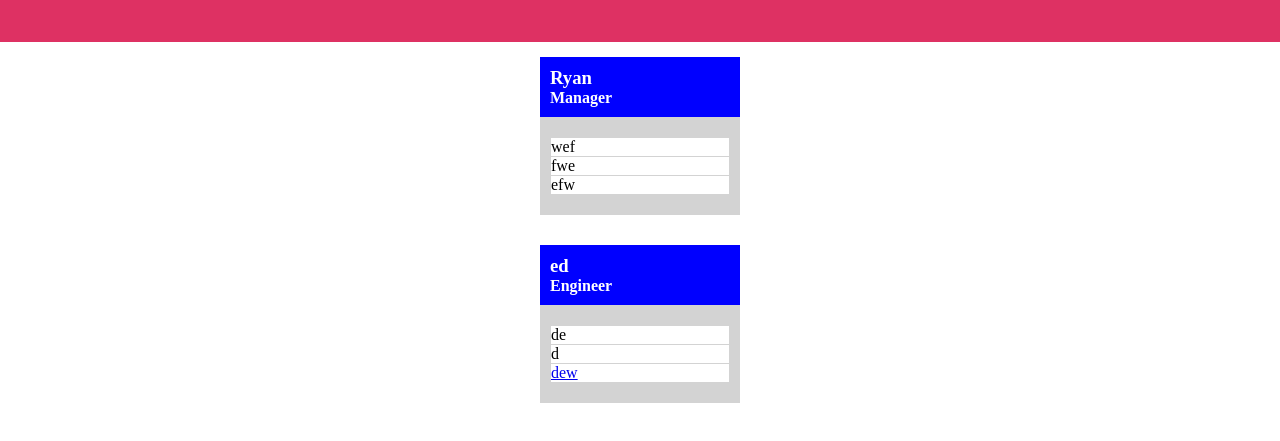
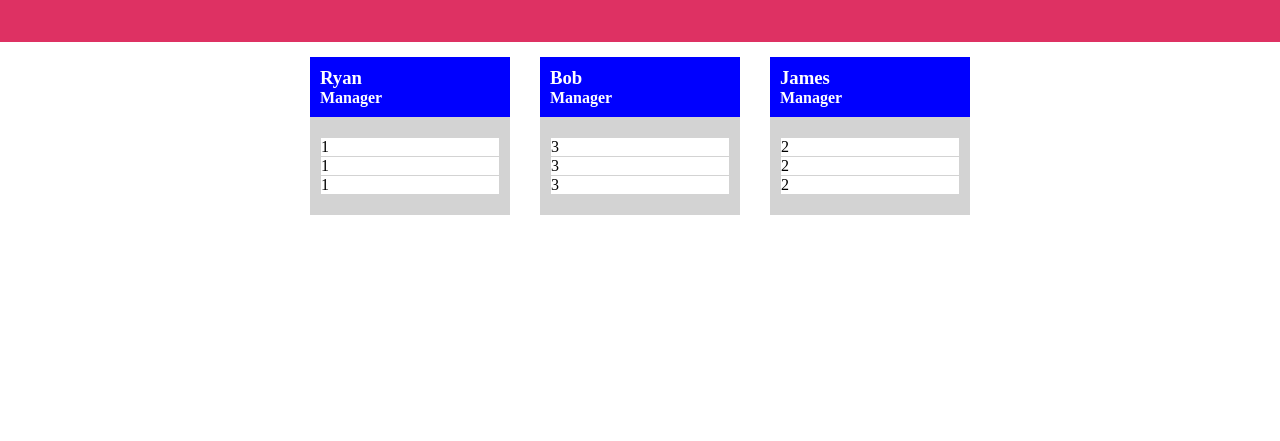
Before and after one commit to ryanascherr/team-profile-generator, a website: page index2.html in a window 1280 px wide. Shown: the part 85-526 px from the top of the page. Drawn offline with Linux system fonts and the light colour scheme.

```diff
--- a/index2.html
+++ b/index2.html
@@ -20,25 +20,36 @@
       </header>
       <div class="body">
           <ul>
-                  <li>wef</li>
-                  <li>fwe</li>
-                  <li>efw</li>
+              <li>1</li>
+              <li>1</li>
+              <li>1</li>
+          </ul>
+      </div>
+    </div>
+    <div class="card">
+      <header>
+          <h3 id="name">Bob</h3>
+          <h4 id="role">Manager</h4>
+      </header>
+      <div class="body">
+          <ul>
+              <li>3</li>
+              <li>3</li>
+              <li>3</li>
+          </ul>
+      </div>
+    </div>
+    <div class="card">
+      <header>
+          <h3 id="name">James</h3>
+          <h4 id="role">Manager</h4>
+      </header>
+      <div class="body">
+          <ul>
+              <li>2</li>
+              <li>2</li>
+              <li>2</li>
           </ul>
       </div>
     </div>
     </div>
-    <div id="card-container">
-      <div class="card">
-          <header>
-              <h3 id="name">ed</h3>
-              <h4 id="role">Engineer</h4>
-          </header>
-          <div class="body">
-              <ul>
-                  <li>de</li>
-                  <li>d</li>
-                  <li><a href="https://github.com/dew"</a>dew</li>
-              </ul>
-          </div>
-      </div>
-  </div>
```
Also changed, not shown: index.js (+21 -5 lines). Lines whose indentation alone changed are shown as unchanged.
